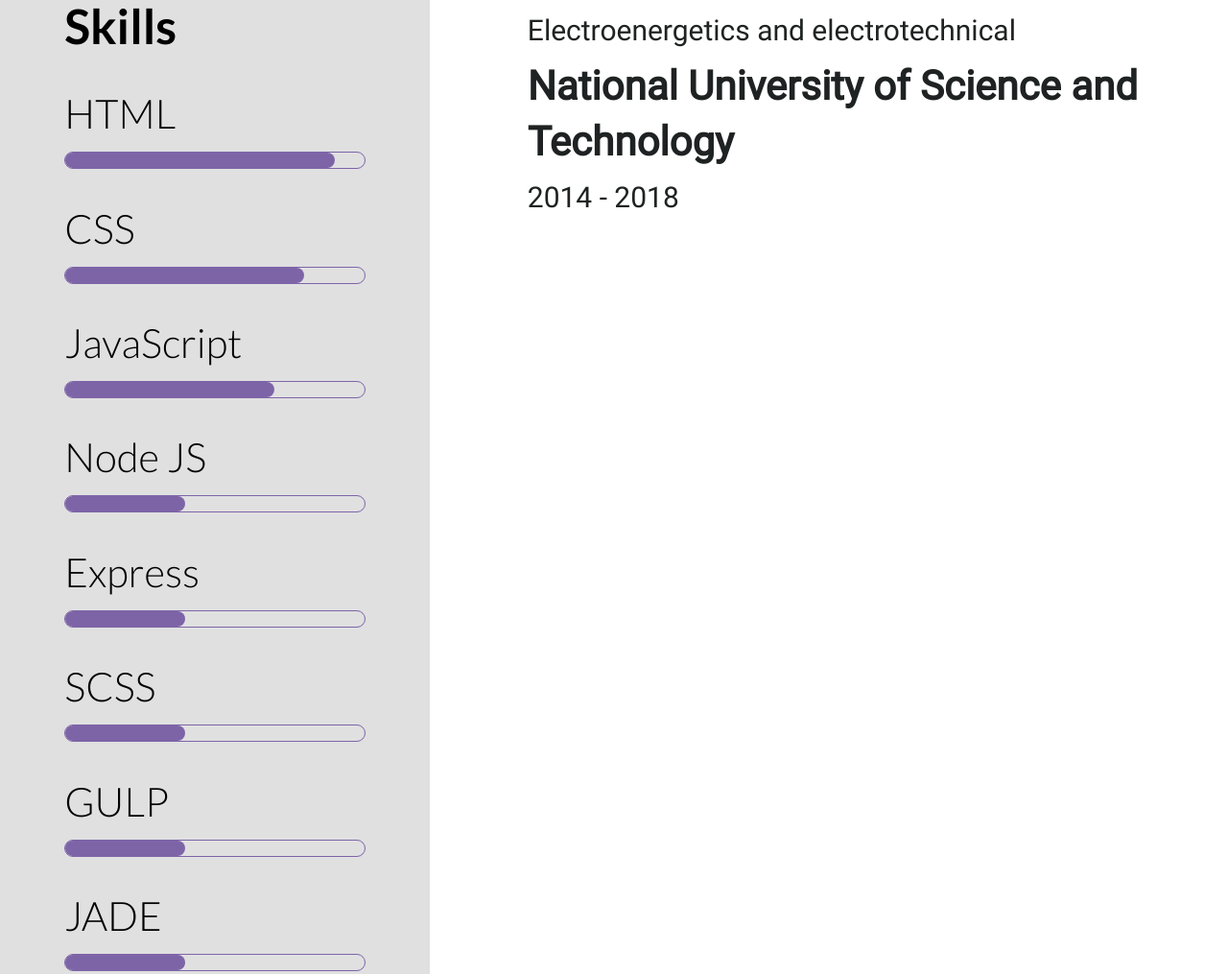
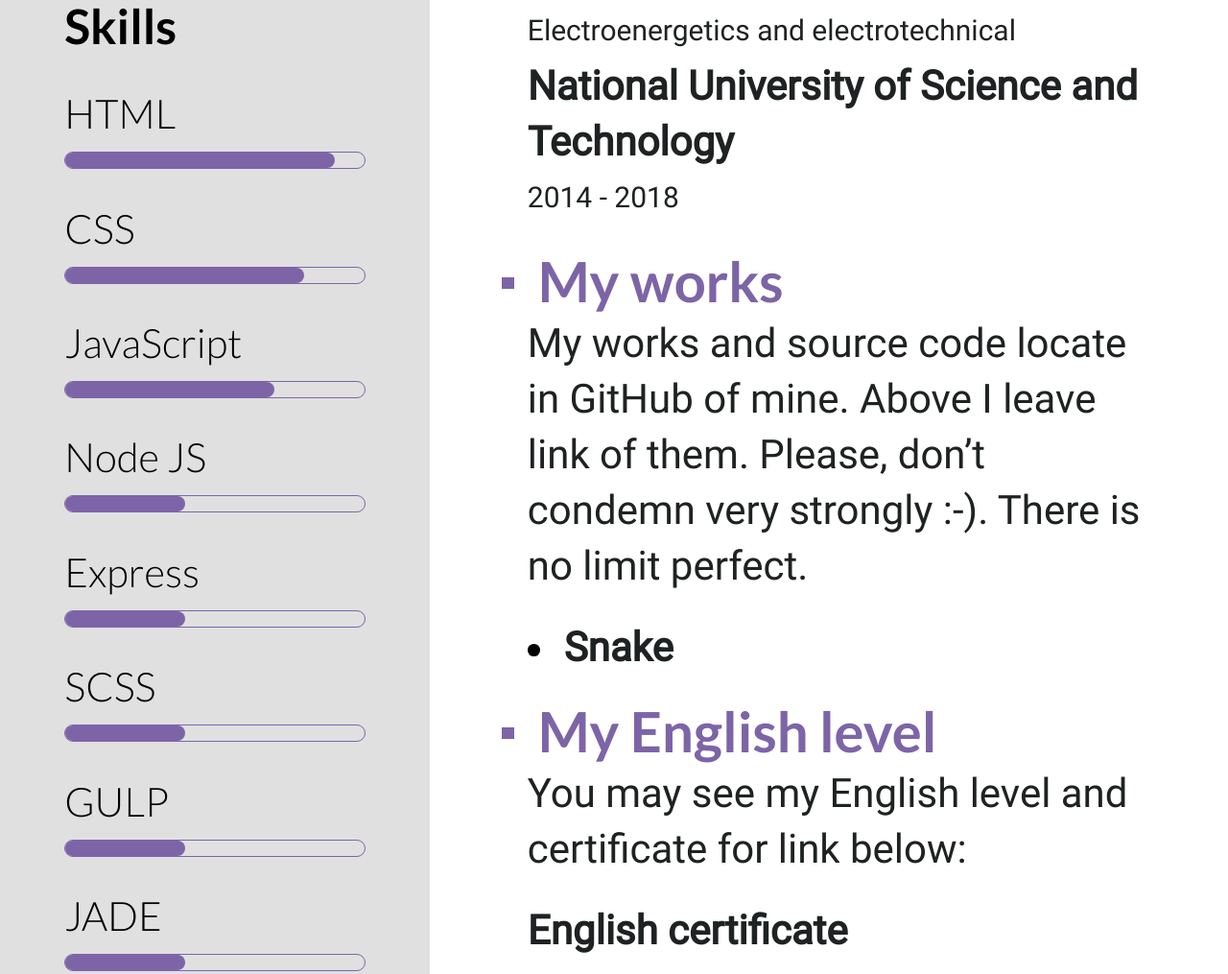
Before and after one commit to GuyFox70/HTML-CSS-Git-Basics, a website: page src/index.pug in a window 1280 px wide. Shown: the part 1790-2805 px from the top of the page at 96% size. Drawn offline with nearby package versions, Linux system fonts and the light colour scheme; files that its build step writes are made by us from their sources; files whose address does not match are found by name; a web font is replaced by a local one.

Commit message:
feat: add linl on one work and english certificate

```diff
--- a/src/main.pug
+++ b/src/main.pug
@@ -75,3 +75,11 @@
       p(class="middle__name-department") Electroenergetics and electrotechnical
       p(class="middle__name-educational-institution") National University of Science and Technology
       p(class="middle__period") 2014 - 2018
+    div(class="middle__info info")
+      h2 My works
+      p My works and source code locate in GitHub of mine. Above I leave link of them. Please, don’t condemn very strongly :-). There is no limit perfect.
+      a(href="https://guyfox70.github.io/snake-gh-pages/" class="middle__snake") Snake
+    div(class="middle__info info")
+      h2 My English level
+      p You may see my English level and certificate for link below:
+      a(href="https://www.efset.org/cert/3RSqEz" class="middle__en-level") English certificate
--- a/src/scss/resume.scss
+++ b/src/scss/resume.scss
@@ -48,3 +48,28 @@
 .middle__info .middle__name-educational-institution {
   font-weight: bold;
 }
+
+.middle__snake,
+.middle__en-level {
+  display: block;
+  text-decoration: none;
+  padding: 0;
+  margin: 4% 0 0 4%;
+  color: #1f2222;
+
+  font-family: 'Roboto-Regular';
+  font-weight: 900;
+  font-size: 42px;
+  line-height: 58px;
+}
+
+.middle__snake::before {
+  content: "";
+  display: inline-block;
+  width: 1vw;
+  height: 1vw;
+  background: black;
+  vertical-align: middle;
+  margin: 0 25px 2px 0;
+  border-radius: 50%;
+}
```
Also changed, not shown: HTML-CSS-Git-Basics/css/style.css, HTML-CSS-Git-Basics/css/style.min.css, HTML-CSS-Git-Basics/index.html, HTML-CSS-Git-Basics/index.min.html, HTML-CSS-Git-Basics/main.html, HTML-CSS-Git-Basics/main.min.html.
